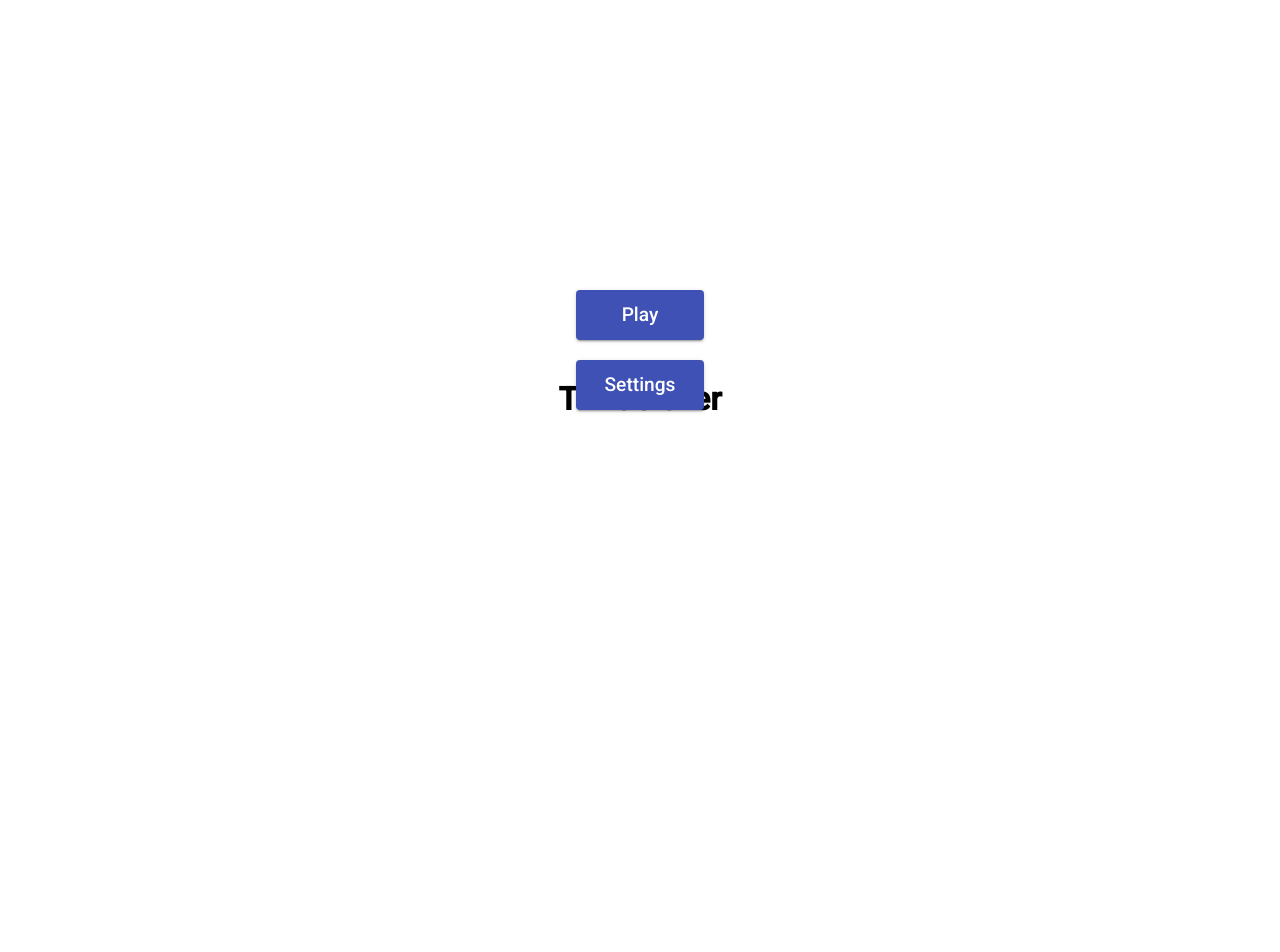
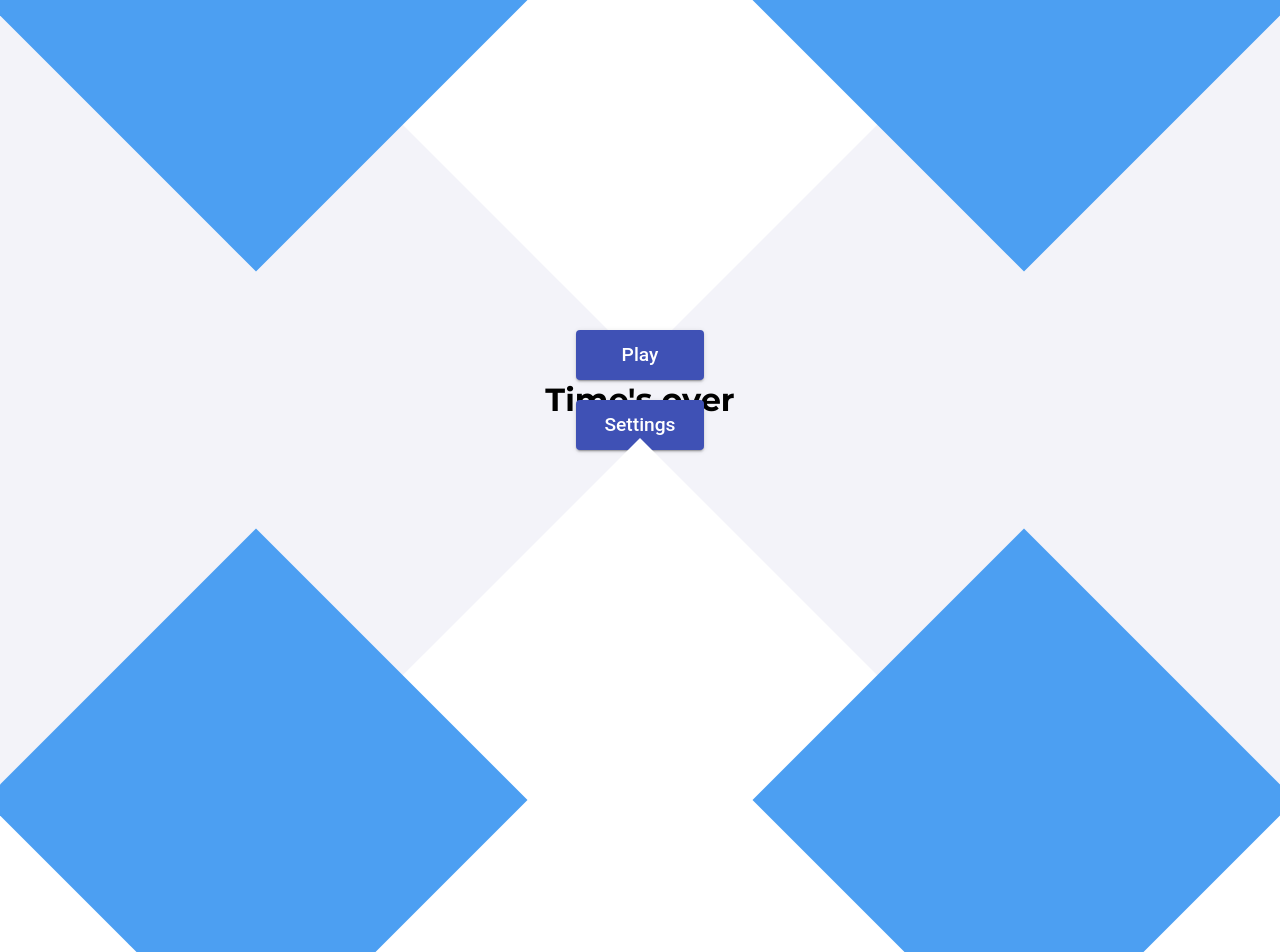
Before and after one commit to MKalisiak/times-over, an Angular app: page / in a window 1280 px wide. Shown: the top 952 px of the page. Before the commit the page ends 800 px from the top, so only its background shows below. Built offline with nearby package versions, Linux system fonts and the light colour scheme.

Commit message:
changed homepage background

```diff
--- a/src/app/app.component.html
+++ b/src/app/app.component.html
@@ -1,3 +1,9 @@
 <div class="main-container">
-    <router-outlet #o="outlet"></router-outlet>
+  <div class="triangle top left blue front"></div>
+  <div class="triangle top right blue front"></div>
+  <div class="triangle top center white big"></div>
+  <router-outlet #o="outlet"></router-outlet>
+  <div class="triangle bottom left blue front"></div>
+  <div class="triangle bottom right blue front"></div>
+  <div class="triangle bottom center white big"></div>
 </div>
--- a/src/app/app.component.scss
+++ b/src/app/app.component.scss
@@ -1,6 +1,79 @@
+@import 'styles/colors.scss';
+
 .main-container {
   width: 100vw;
-  height: 90vh;
+  height: 100vh;
   padding: 10% 5%;
   box-sizing: border-box;
+  background-color: $background-gray;
 }
+
+.triangle {
+  $size: 30%;
+  $offset-left: 20%;
+  $offset-right: 20%;
+  width: $size;
+  padding-top: $size;
+  transform-origin: center;
+  transform: rotate(45deg);
+  position: absolute;
+
+  &.big {
+    $size-big: 40%;
+    width: $size-big;
+    padding-top: $size-big;
+  }
+
+  &.blue {
+    background-color: $times-over-blue;
+  }
+
+  &.white {
+    background-color: white;
+  }
+
+  &.top {
+    transform: translateY(-50%) rotate(45deg);
+    top: 0;
+
+    &.left {
+      transform: translateX(-50%) translateY(-50%) rotate(45deg);
+      left: $offset-left;
+    }
+
+    &.right {
+      transform: translateX(50%) translateY(-50%) rotate(45deg);
+      right: $offset-right;
+    }
+
+    &.center {
+      transform: translateX(-50%) translateY(-50%) rotate(45deg);
+      left: 50%;
+    }
+  }
+
+  &.bottom {
+    transform: translateY(50%) rotate(45deg);
+    bottom: 0;
+
+    &.left {
+      transform: translateX(-50%) translateY(50%) rotate(45deg);
+      left: $offset-left;
+    }
+
+    &.right {
+      transform: translateX(50%) translateY(50%) rotate(45deg);
+      right: $offset-right;
+    }
+
+    &.center {
+      transform: translateX(-50%) translateY(50%) rotate(45deg);
+      left: 50%;
+    }
+  }
+
+  &.front {
+    z-index: 1;
+  }
+
+}
--- a/src/index.html
+++ b/src/index.html
@@ -7,7 +7,7 @@
 
   <meta name="viewport" content="width=device-width, initial-scale=1">
   <link rel="icon" type="image/x-icon" href="favicon.ico">
-  <link href="https://fonts.googleapis.com/css?family=Roboto:300,400,500&display=swap" rel="stylesheet">
+  <link href="https://fonts.googleapis.com/css2?family=Montserrat:ital,wght@0,100;0,200;0,300;0,400;0,500;0,600;0,700;0,800;0,900;1,100;1,200;1,300;1,400;1,500;1,600;1,700;1,800;1,900&display=swap" rel="stylesheet">
   <link href="https://fonts.googleapis.com/icon?family=Material+Icons" rel="stylesheet">
 </head>
 <body>
--- a/src/styles.scss
+++ b/src/styles.scss
@@ -34,7 +34,7 @@ $accent: mat-color($times-over-accent);
 html, body { height: 100%; }
 body {
   margin: 0;
-  font-family: Roboto, "Helvetica Neue", sans-serif;
+  font-family: 'Montserrat', sans-serif;
   text-align: center;
   margin: auto;
 }
--- /dev/null
+++ b/styles/colors.scss
@@ -0,0 +1,5 @@
+$background-gray: #F3F3F9;
+$times-over-blue: #4C9FF2;
+$icon-gray: #676767;
+$light-gray: #8B8B8B;
+$dark-gray: #505050;
```
